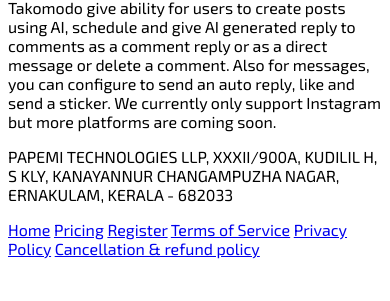
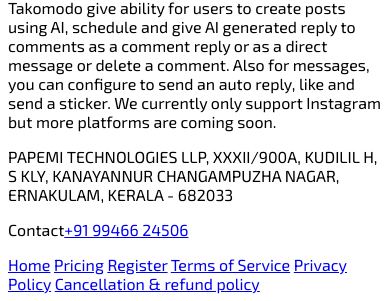
Before and after one commit to repliers/website, a website: page src/index.html in a window 390 px wide. Shown: the part 5732-6033 px from the top of the page. Before the commit the page ends 5998 px from the top, so only its background shows below. Drawn offline with Linux system fonts and the light colour scheme.

Commit message:
Add phone contact number

```diff
--- a/src/index.html
+++ b/src/index.html
@@ -295,6 +295,13 @@
             CHANGAMPUZHA NAGAR, ERNAKULAM, KERALA - 682033
           </p>
         </div>
+        <div class="py-5 mx-auto text-sm text-zinc-400">
+          <p class="flex gap-x-2">
+            Contact<a href="tel:919946624506" class="underline"
+              >+91 99466 24506</a
+            >
+          </p>
+        </div>
         <div
           class="grid grid-cols-1 md:grid-cols-6 justify-items-center gap-y-4 text-sm w-full max-w-screen-lg justify-evenly mx-auto pt-10 text-white"
         >
```
